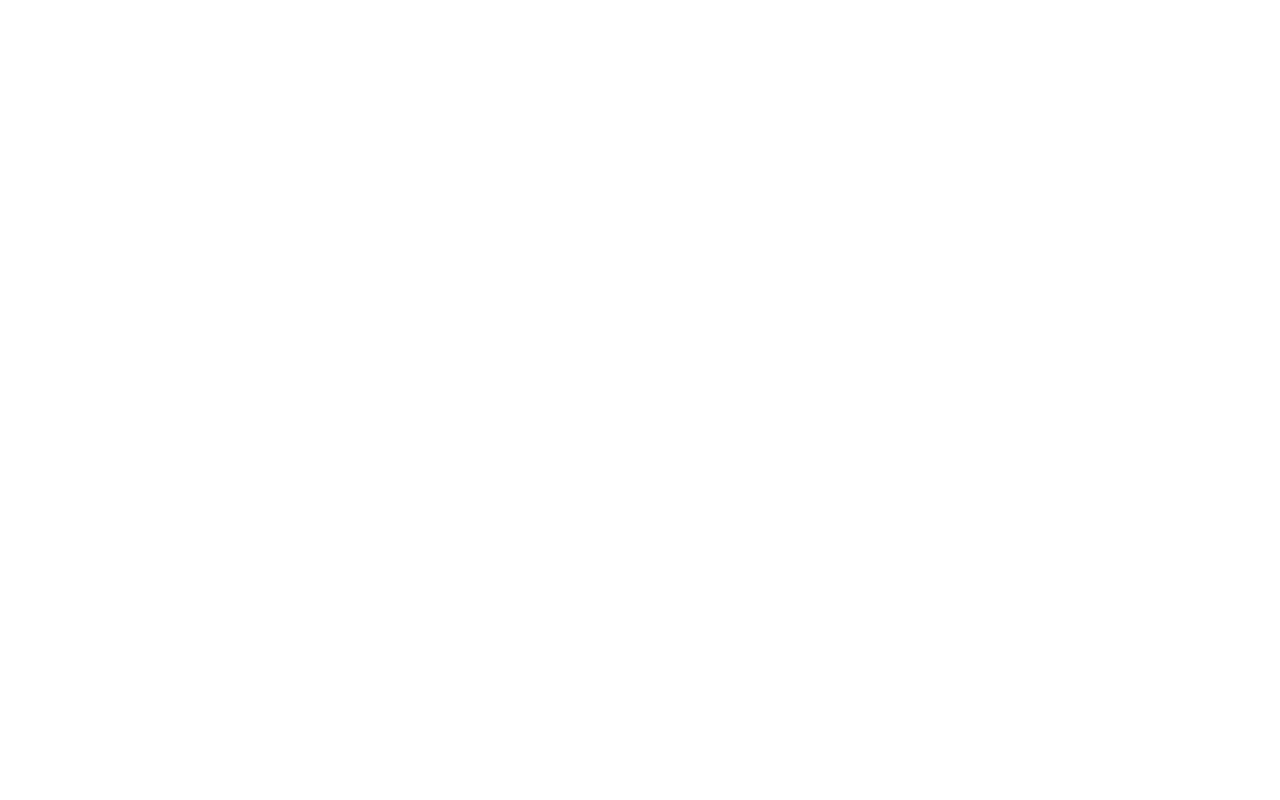
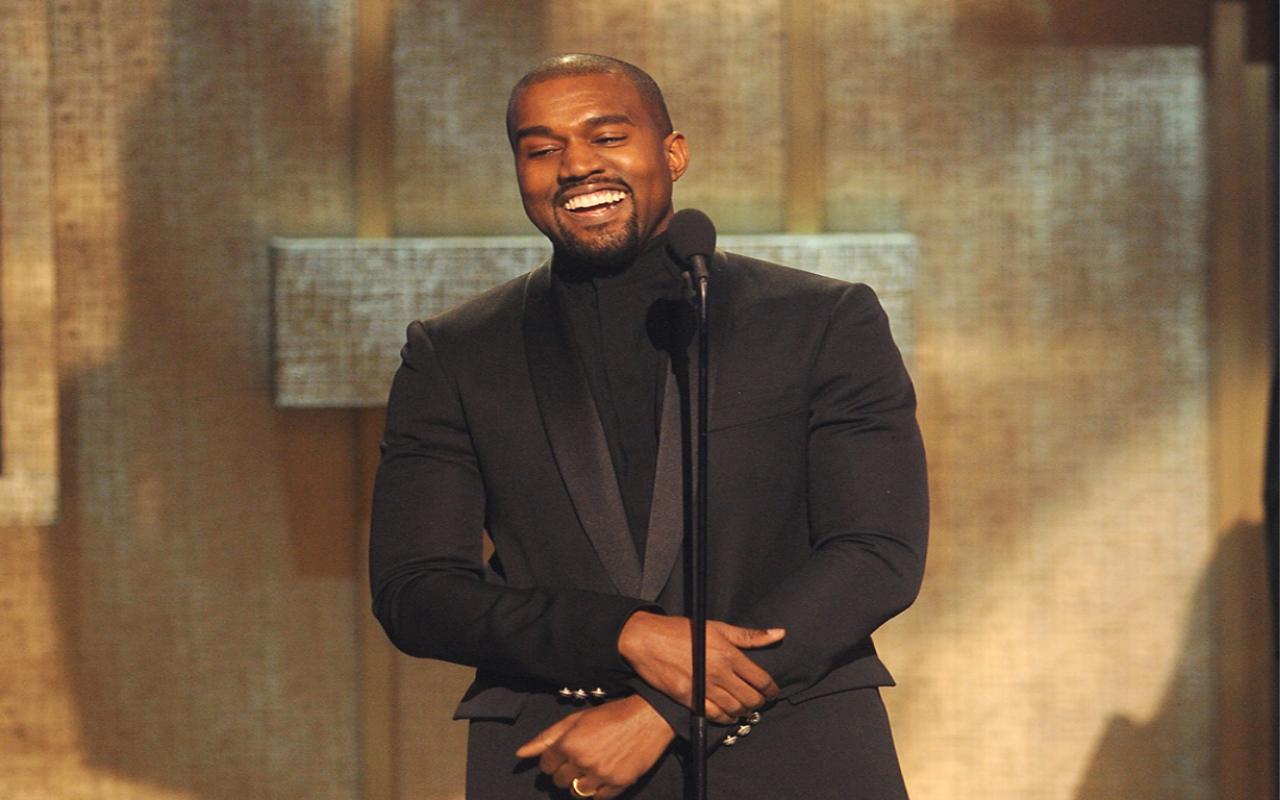
Before and after one commit to jmcpherson1/yeezyForPrez, a plain HTML site: page index.html in a window 1280 px wide. Drawn offline with nearby package versions, Linux system fonts and the light colour scheme.

Commit message:
Added home background image.

```diff
--- /dev/null
+++ b/css/style.css
@@ -0,0 +1,21 @@
+/*///////////////HOME///////////////*/
+html,body{
+	font-family: sans-serif;
+}
+
+/*#wrap{
+
+}*/
+
+#homeHero{
+	width: 100%;
+  	height: 100%;
+	top:0;
+	left:0;
+
+	position: fixed;
+}
+
+.clearfix{
+	clear:both;
+}
--- a/index.html
+++ b/index.html
@@ -1,9 +1,24 @@
 <!DOCTYPE html>
 <html>
-	<header>
-		<title>Yezzy 4 Prez</title>
-	</header>
+
+<header>
+	<title>Yezzy 4 Prez</title>
+
+	<link rel="stylesheet" href="css/style.css">
+	<script src="https://ajax.googleapis.com/ajax/libs/jquery/2.1.4/jquery.min.js"></script>
+</header>
+
+
 <body>
 
+	<section id="wrap">
+		<!--Hero images in HTML for now. Look for jQuery *BELOW*-->
+		<div id="homeHero">
+			<img src="images/yeezyHero1.jpg" id="homeHero"/>
+		</div>
+		<!--Hero images in HTML for now. Look for jQuery *ABOVE*-->
+
+	</section>
 </body>
+
 </html>
--- /dev/null
+++ b/js/custom.js
@@ -0,0 +1 @@
+////////////HOME////////////
```
Also changed, not shown: images/yeezyHero1.jpg (added), images/yeezyHero2.jpg (added), images/yeezyHero3.jpg (added), images/yeezyHero4.jpg (added), 1 other file.
